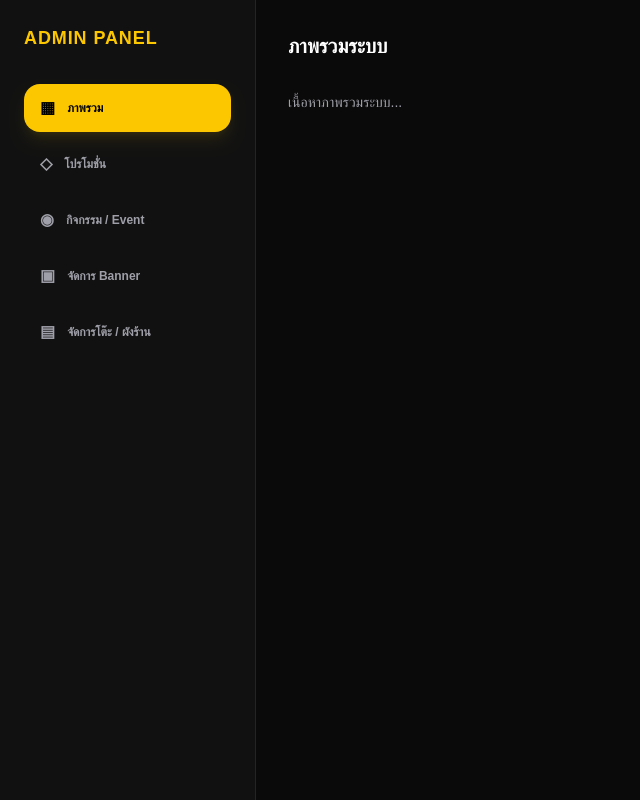
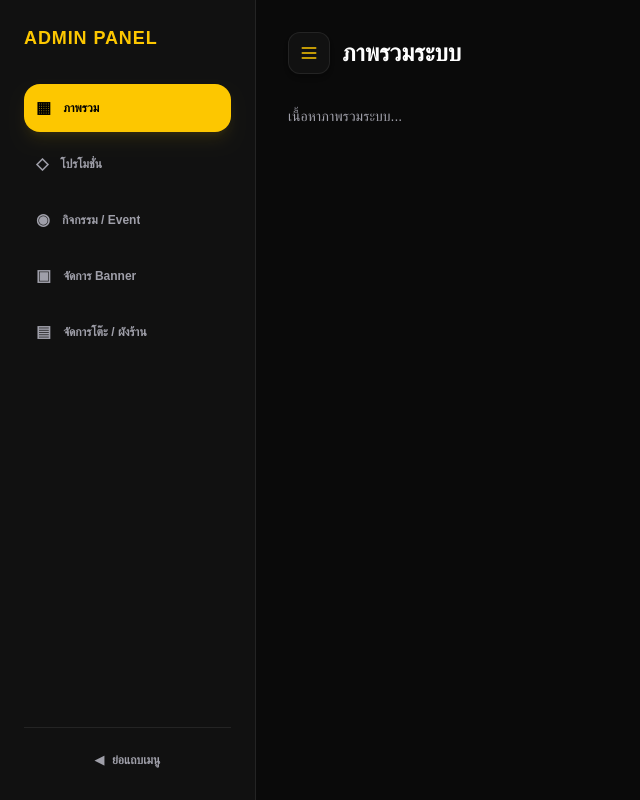
Before and after one commit to kaphichad-ai/CHECK-IN-KHLONG-6, a Next.js app: page /admin/dashboard in a window 1280 px wide. Shown: the whole page, without its empty margins (0-640 px from the left). Built offline with nearby package versions, Linux system fonts and the light colour scheme.

Commit message:
Initial commit

```diff
--- a/src/app/admin/dashboard/page.tsx
+++ b/src/app/admin/dashboard/page.tsx
@@ -21,6 +21,7 @@ const menuItems: {
 
 export default function AdminDashboardPage() {
   const [activeTab, setActiveTab] = useState<TabKey>("dashboard");
+  const [isSidebarOpen, setIsSidebarOpen] = useState<boolean>(true);
 
   const pageTitle: Record<TabKey, string> = {
     dashboard: "ภาพรวมระบบ",
@@ -31,34 +32,81 @@ export default function AdminDashboardPage() {
   };
 
   return (
-    <div className="min-h-screen bg-[#0a0a0a] text-white flex">
+    <div className="min-h-screen bg-[#0a0a0a] text-white flex overflow-x-hidden relative">
+      {/* Mobile Backdrop เมื่อเปิด Sidebar บนมือถือ */}
+      {isSidebarOpen && (
+        <div
+          className="fixed inset-0 bg-black/60 z-30 md:hidden backdrop-blur-xs transition-opacity"
+          onClick={() => setIsSidebarOpen(false)}
+        />
+      )}
+
       {/* Sidebar */}
-      <aside className="w-64 bg-[#111111] border-r border-white/[0.08] p-6 flex flex-col justify-between">
+      <aside
+        className={`fixed md:static inset-y-0 left-0 z-40 bg-[#111111] border-r border-white/[0.08] flex flex-col justify-between transition-all duration-300 ${
+          isSidebarOpen ? "w-64 p-6" : "w-20 p-4 md:w-20"
+        } ${!isSidebarOpen && "max-md:-translate-x-full"}`}
+      >
         <div>
-          <h1 className="text-lg font-black tracking-wider text-yellow-400 mb-8">ADMIN PANEL</h1>
+          <div className="flex items-center justify-between mb-8">
+            {isSidebarOpen ? (
+              <h1 className="text-lg font-black tracking-wider text-yellow-400 truncate">ADMIN PANEL</h1>
+            ) : (
+              <h1 className="text-sm font-black text-yellow-400 text-center w-full">ADMIN</h1>
+            )}
+          </div>
           <nav className="space-y-2">
             {menuItems.map((item) => (
               <button
                 key={item.key}
-                onClick={() => setActiveTab(item.key)}
-                className={`w-full flex items-center gap-3 px-4 py-3 rounded-2xl text-xs font-bold transition-all ${
+                onClick={() => {
+                  setActiveTab(item.key);
+                  // บนมือถือเมื่อกดเลือกเมนูให้ปิด Sidebar อัตโนมัติ
+                  if (window.innerWidth < 768) setIsSidebarOpen(false);
+                }}
+                className={`w-full flex items-center gap-3 px-3 py-3 rounded-2xl text-xs font-bold transition-all ${
                   activeTab === item.key
                     ? "bg-yellow-400 text-black shadow-lg shadow-yellow-400/10"
                     : "text-zinc-400 hover:bg-white/[0.04] hover:text-white"
                 }`}
+                title={!isSidebarOpen ? item.label : undefined}
               >
-                <span className="text-base">{item.icon}</span>
-                {item.label}
+                <span className="text-base shrink-0">{item.icon}</span>
+                {isSidebarOpen && <span className="truncate">{item.label}</span>}
               </button>
             ))}
           </nav>
         </div>
+
+        {/* ปุ่มย่อ/ขยาย Sidebar (เฉพาะหน้าจอ Desktop) */}
+        <div className="pt-4 border-t border-white/[0.08] hidden md:block">
+          <button
+            onClick={() => setIsSidebarOpen(!isSidebarOpen)}
+            className="w-full flex items-center justify-center gap-2 px-3 py-2 rounded-xl text-xs font-bold text-zinc-400 hover:bg-white/[0.04] hover:text-white transition-all"
+            title={isSidebarOpen ? "ย่อเมนู" : "ขยายเมนู"}
+          >
+            <span>{isSidebarOpen ? "◀" : "▶"}</span>
+            {isSidebarOpen && <span>ย่อแถบเมนู</span>}
+          </button>
+        </div>
       </aside>
 
       {/* Main Content */}
-      <main className="flex-1 p-8 overflow-y-auto">
-        <header className="flex justify-between items-center mb-8">
-          <h2 className="text-xl font-black">{pageTitle[activeTab]}</h2>
+      <main className="flex-1 p-4 md:p-8 overflow-y-auto min-w-0">
+        <header className="flex justify-between items-center mb-8 gap-4">
+          <div className="flex items-center gap-3">
+            {/* ปุ่มเปิด/ปิด Sidebar (Hamburger Toggle) */}
+            <button
+              onClick={() => setIsSidebarOpen(!isSidebarOpen)}
+              className="p-2.5 rounded-xl bg-[#111111] border border-white/[0.08] text-yellow-400 hover:bg-white/[0.04] transition-all flex items-center justify-center shrink-0 shadow-md"
+              title="ซ่อน/แสดงเมนู"
+            >
+              <svg className="w-5 h-5" fill="none" stroke="currentColor" viewBox="0 0 24 24">
+                <path strokeLinecap="round" strokeLinejoin="round" strokeWidth={2} d="M4 6h16M4 12h16M4 18h16" />
+              </svg>
+            </button>
+            <h2 className="text-xl md:text-2xl font-black truncate">{pageTitle[activeTab]}</h2>
+          </div>
         </header>
 
         {/* Dynamic Content based on activeTab */}
@@ -682,7 +730,7 @@ function AdminTableManagerContent() {
 
       {/* DATE BAR SELECTOR */}
       <div className="w-full bg-[#111111] border border-white/[0.08] p-3 rounded-2xl shadow-lg flex flex-col md:flex-row items-center justify-between gap-3">
-        <div className="flex items-center gap-2">
+        <div className="flex items-center gap-2 w-full md:w-auto">
           <span className="text-xs font-bold text-yellow-400 whitespace-nowrap">📅 เลือกวัน:</span>
           <div className="flex items-center gap-1.5 overflow-x-auto py-1 max-w-full">
             {getDateOptions().map((date) => {
@@ -704,7 +752,7 @@ function AdminTableManagerContent() {
           </div>
         </div>
 
-        <div className="flex items-center gap-2 border-l border-white/[0.08] pl-3">
+        <div className="flex items-center gap-2 border-t md:border-t-0 md:border-l border-white/[0.08] pt-2 md:pt-0 md:pl-3 w-full md:w-auto justify-between md:justify-start">
           <span className="text-[10px] text-zinc-400">วันอื่น:</span>
           <input
             type="date"
```
